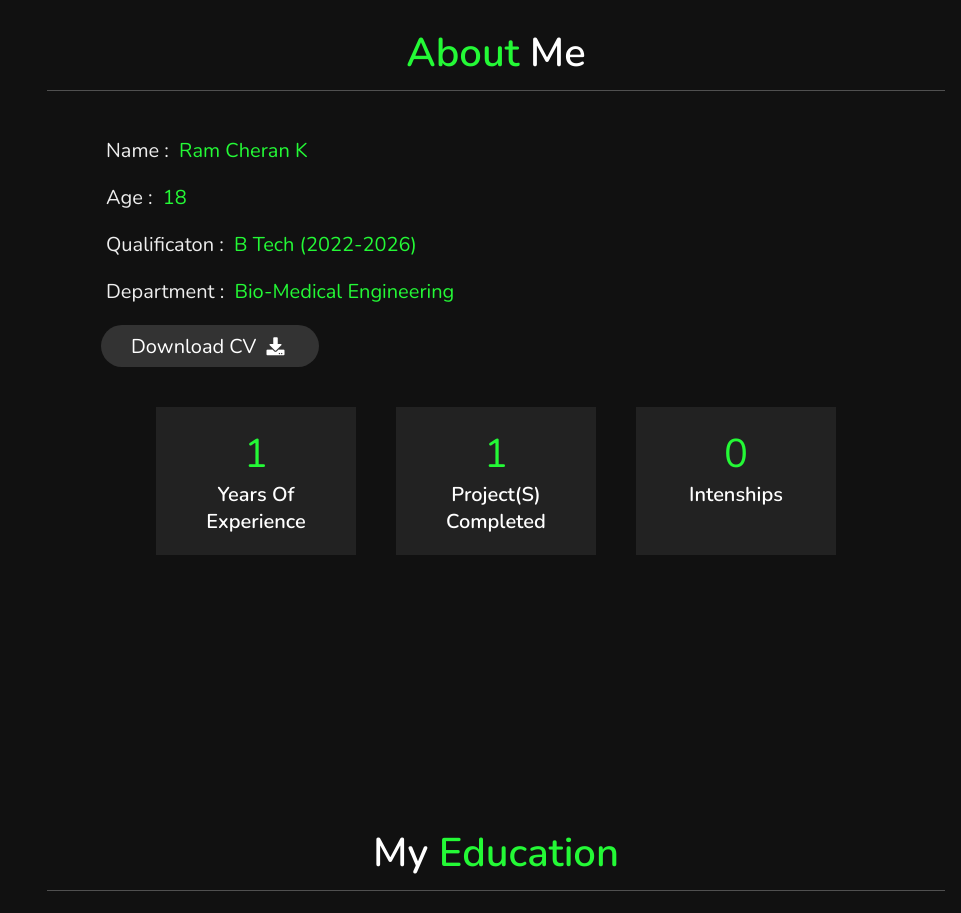
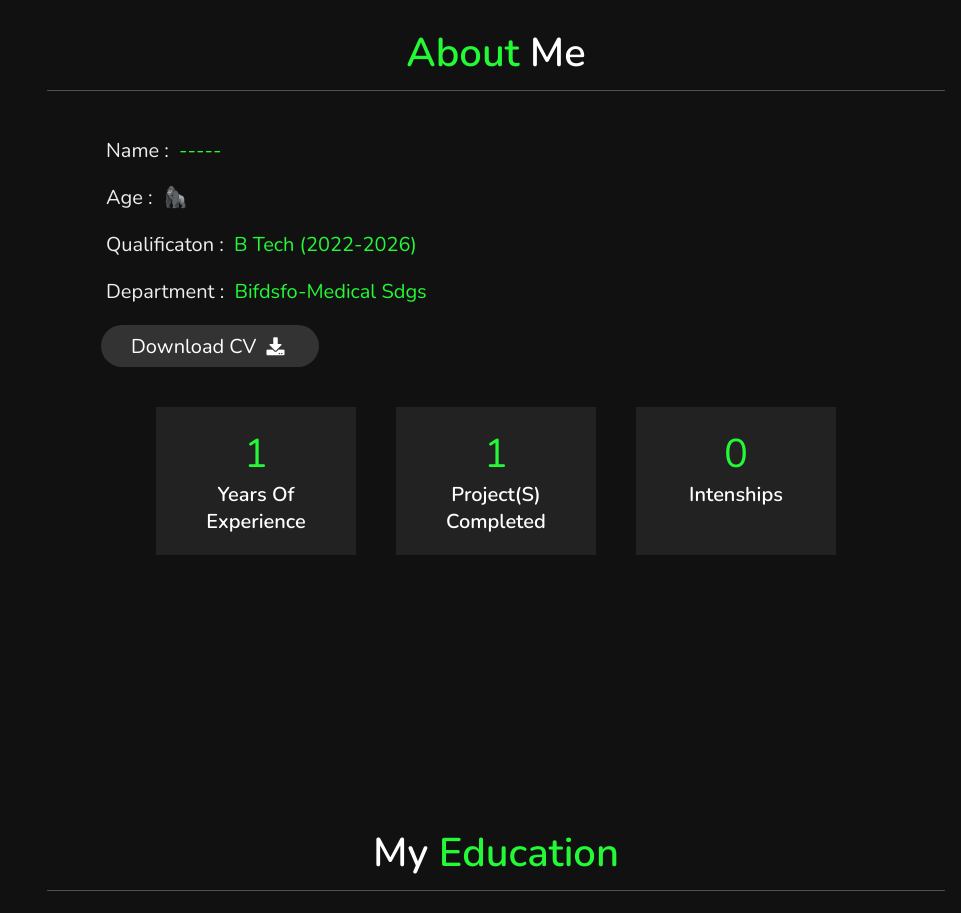
Before and after one commit to Pandu-5/Portfolio, a plain HTML site: page index.html in a window 1280 px wide. Shown: the part 800-1713 px from the top of the page, without its empty margins (319-1280 px from the left). Drawn offline with nearby package versions, Linux system fonts and the light colour scheme.

Commit message:
Update index.html

```diff
--- a/index.html
+++ b/index.html
@@ -70,10 +70,10 @@
         <div class="row">
 
             <div class="info">
-                <h3> <span>name : </span> Ram Cheran K </h3>
-                <h3> <span>age : </span> 18 </h3>
+                <h3> <span>name : </span> ----- </h3>
+                <h3> <span>age : </span> 🦍 </h3>
                 <h3> <span>qualificaton : </span> B Tech (2022-2026)</h3>
-                <h3> <span>Department : </span> Bio-Medical Engineering </h3>
+                <h3> <span>Department : </span> Bifdsfo-Medical sdgs </h3>
                 <a href="#"><button class="btn"> download CV <i class="fas fa-download"></i> </button></a>
             </div>
 
```
